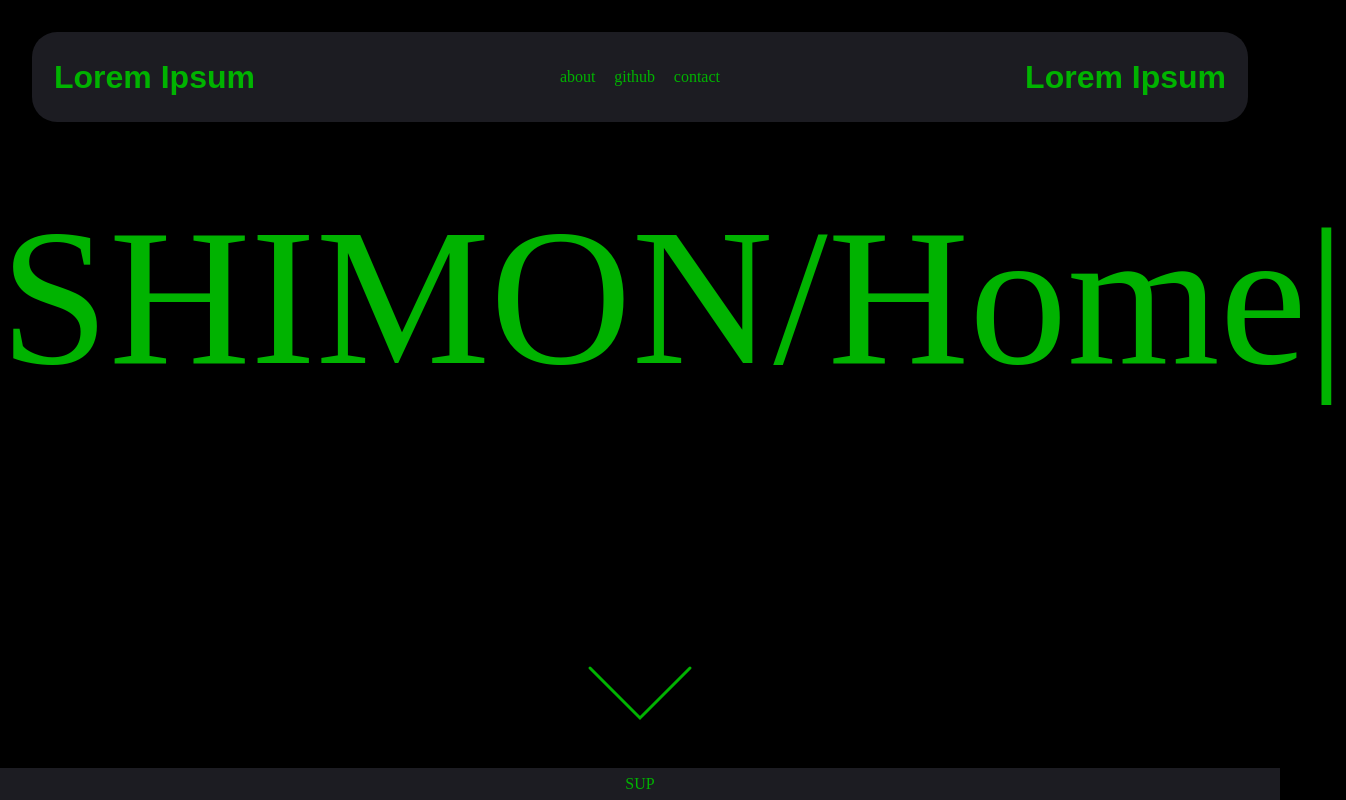
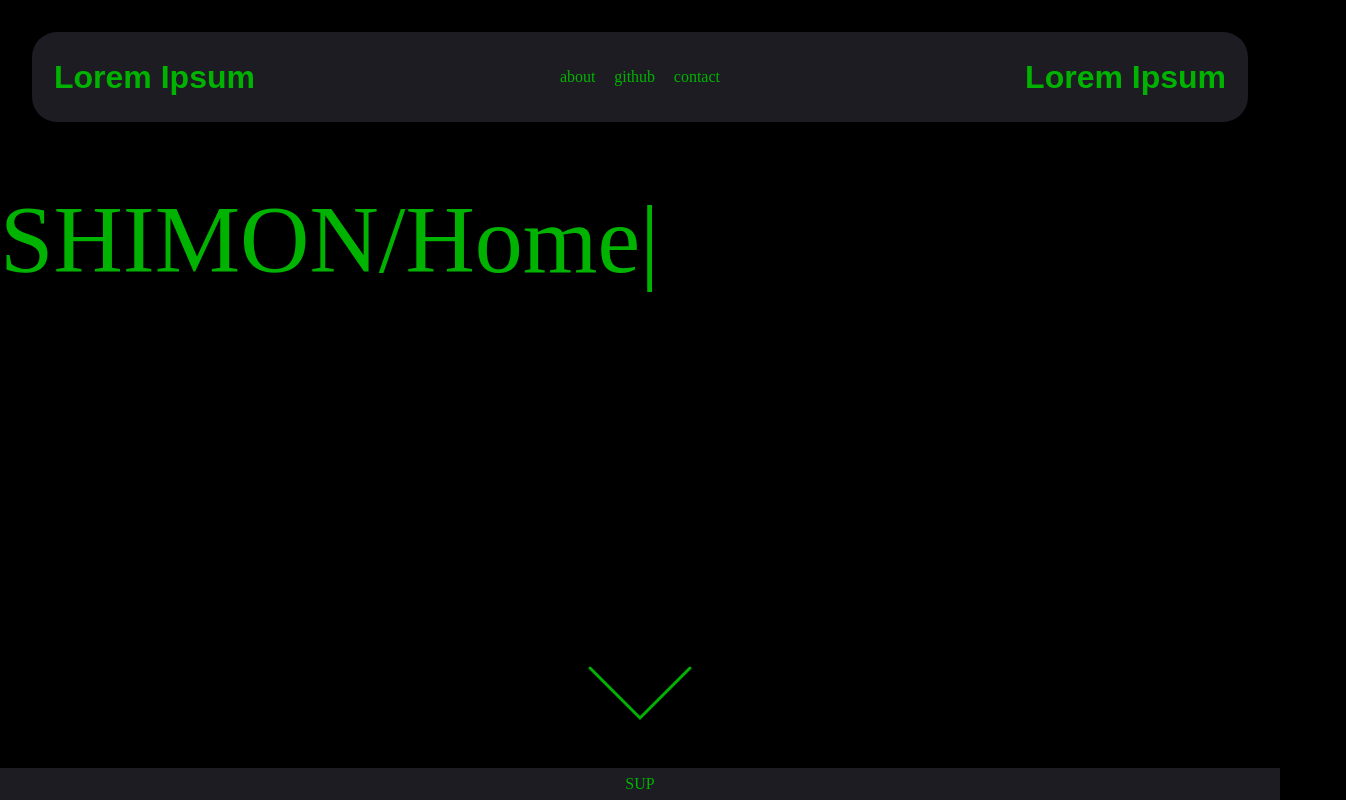
Before and after one commit to zimon-cocos/Ts-testing2, a website: page index.html in a window 1280 px wide. Shown: the whole page, 1346 px wide, since content can reach past the window. Drawn offline with Linux system fonts and the light colour scheme.

Commit message:
readme zmeny

```diff
--- a/style.css
+++ b/style.css
@@ -97,7 +97,7 @@ body{
     color: #00b300;
 
     margin: 0;
-    font-size: 196px;
+    font-size: 96px;
 }
 
 p{
```
Also changed, not shown: README.md.
